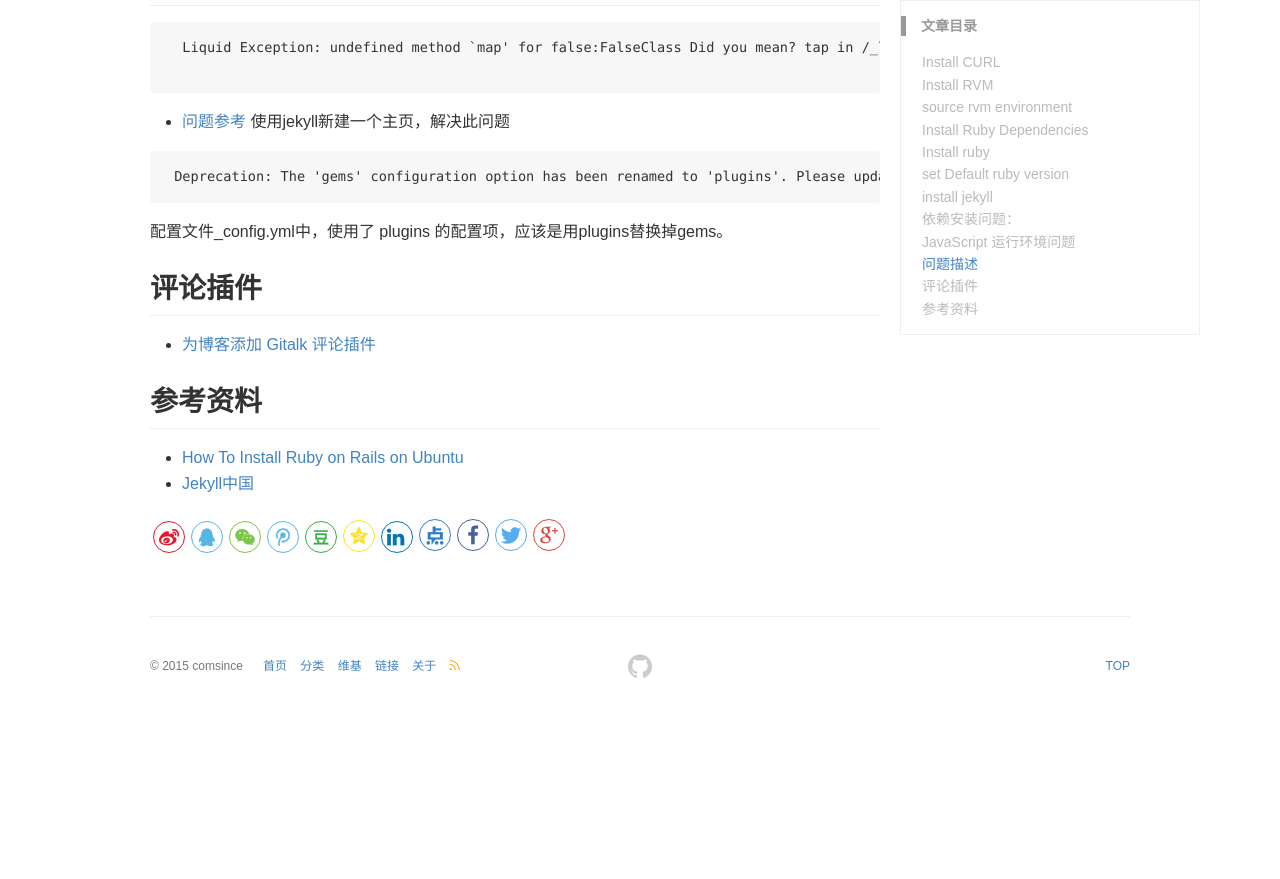
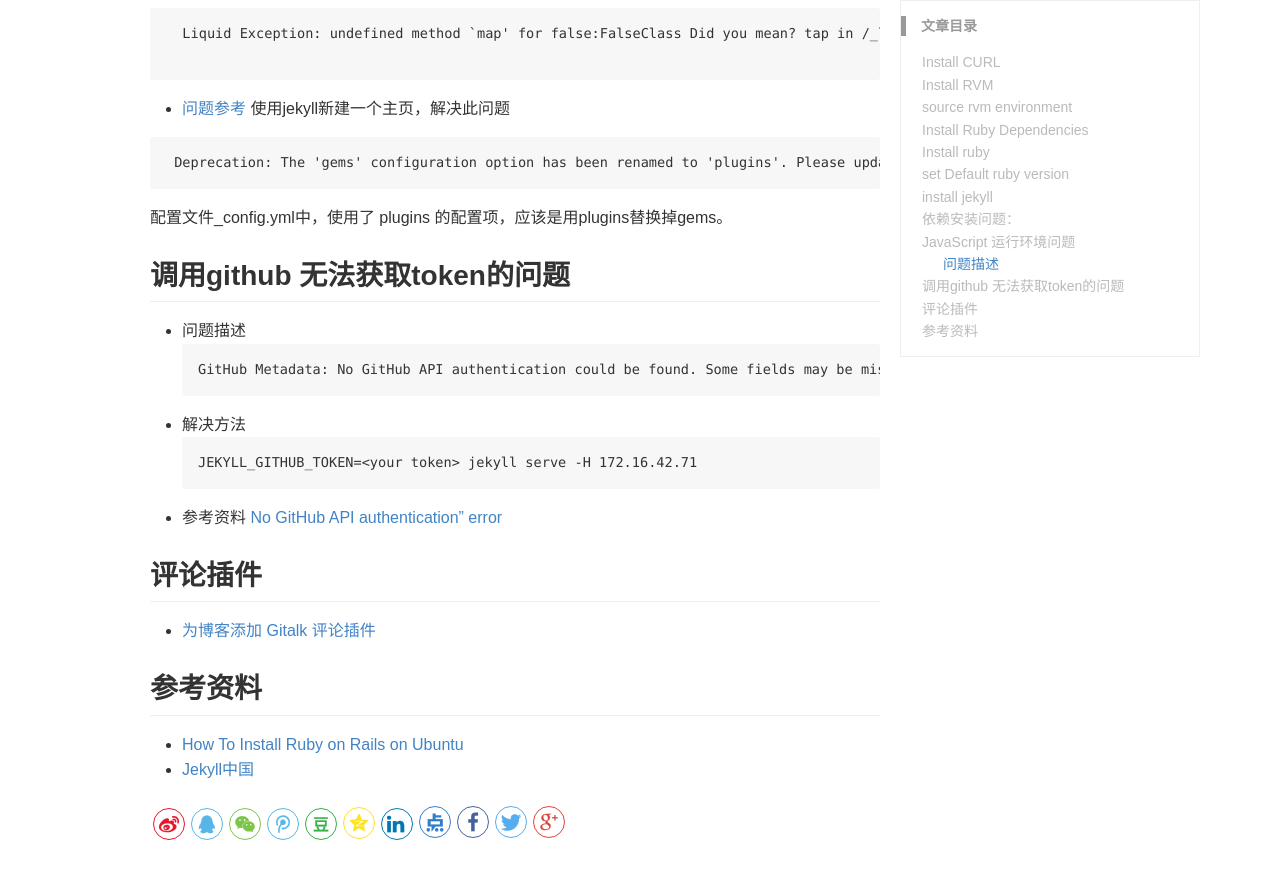
Before and after one commit to comsince/comsince.github.io, a Jekyll site: the page built from _posts/jekyll/2017-06-27-jekyll-install.md, in a window 1280 px wide and 900 px high, scrolled down 2049 px. Shown: the top 879 px of the window. Built offline with Jekyll 4.4.1, drawn with Linux system fonts in a browser that asks for light colours; nearby versions of some CDN libraries; library files that are not in the unit come from our copies; comment, search, counter and statistics services are not loaded; before the commit the page ends 2764 px from its top, so only the background shows below that.

Commit message:
解决本地jekyll无法启动的问题

````diff
--- a/_config.yml
+++ b/_config.yml
@@ -80,6 +80,8 @@ collections:
 
 repository: comsince/comsince.github.io
 
+#github: [metadata]
+
 # ---------------- #
 #      Socials     #
 # ---------------- #
--- a/_includes/comments.html
+++ b/_includes/comments.html
@@ -89,7 +89,7 @@
             owner: '{{ site.gitalk.owner }}',
             admin: ['{{ site.gitalk.owner }}'],
             labels: ['gittalk'],
-            perPage: 50,
+            perPage: 50
         })
         gitalk.render('gitalk-container')
       </script>
--- a/_posts/jekyll/2017-06-27-jekyll-install.md
+++ b/_posts/jekyll/2017-06-27-jekyll-install.md
@@ -83,7 +83,7 @@ Jekyll 3.4.3 | Error:  Could not find a JavaScript runtime. See https://github.c
 sudo apt-get install nodejs
 ```
 
-## 问题描述
+### 问题描述
 
 ```
   Liquid Exception: undefined method `map' for false:FalseClass Did you mean? tap in /_layouts/page.html
@@ -98,6 +98,20 @@ sudo apt-get install nodejs
 配置文件_config.yml中，使用了 plugins 的配置项，应该是用plugins替换掉gems。
 
 
+## 调用github 无法获取token的问题
+
+* 问题描述
+```
+GitHub Metadata: No GitHub API authentication could be found. Some fields may be missing or have incorrect data
+```
+
+* 解决方法
+```
+JEKYLL_GITHUB_TOKEN=<your token> jekyll serve -H 172.16.42.71
+```
+
+* 参考资料
+[No GitHub API authentication" error](https://github.com/github/pages-gem/issues/399#issuecomment-361091215)
 
 ## 评论插件
 
````
